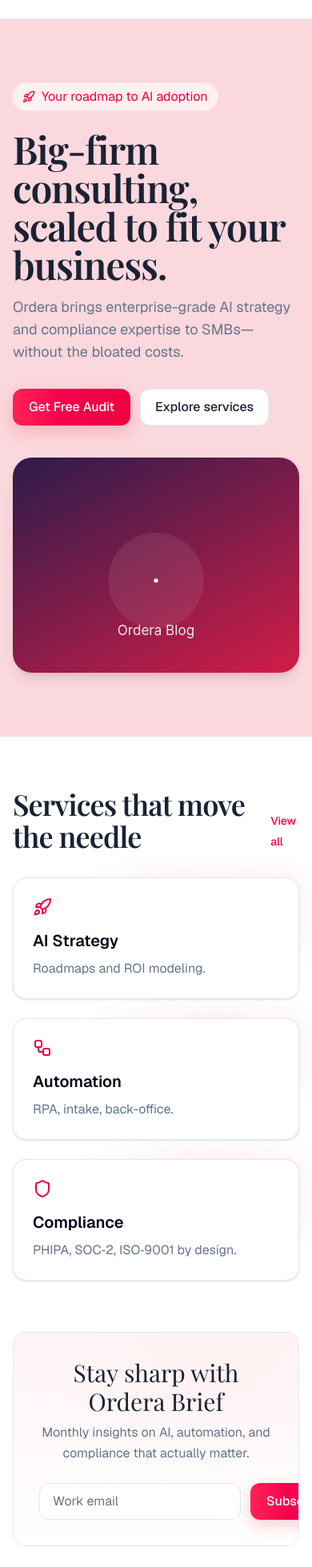
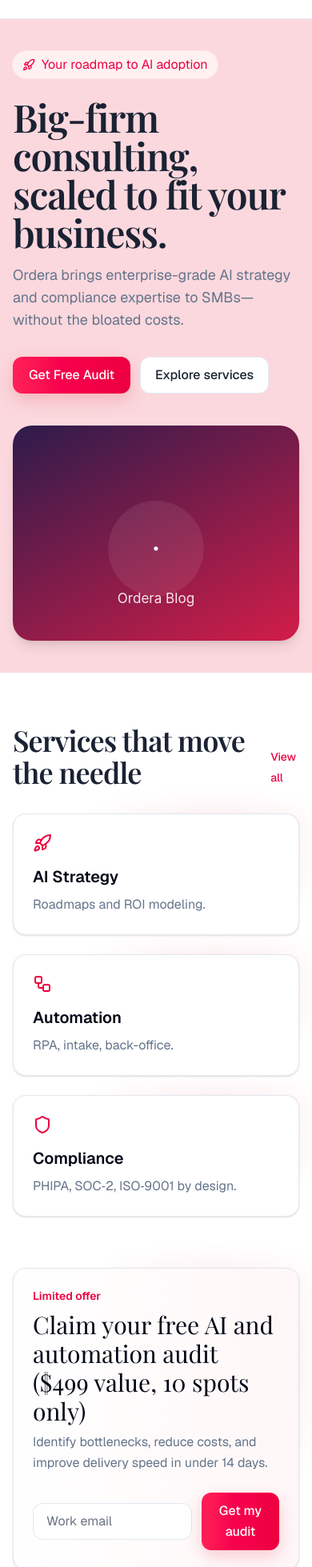
Before and after one commit to ShakibH/ordera-website, a Next.js app: page / in a window 390 px wide. Shown: the part 41-2000 px from the top of the page at 80% size. Built offline with nearby package versions, Linux system fonts and the light colour scheme; a web font is replaced by a local one.

Commit message:
Fix Resend return typing and remove unused import

```diff
--- a/src/app/page.tsx
+++ b/src/app/page.tsx
@@ -19,7 +19,7 @@
     <div>
       {/* Hero */}
       <section className="relative overflow-hidden" style={{ backgroundColor: "#fbd8dd" }}>
-        <div className="container-page relative py-20 md:py-28 grid gap-10 md:grid-cols-2 md:items-center">
+        <div className="container-page relative py-10 md:py-28 grid gap-10 md:grid-cols-2 md:items-center">
           <motion.div {...fadeUp} className="max-w-3xl">
             <span className="inline-flex items-center gap-2 rounded-full bg-rose-50 px-3 py-1 text-rose-600 ring-1 ring-rose-100">
               <Rocket className="size-4" /> Your roadmap to AI adoption
@@ -72,7 +72,35 @@
         </div>
       </section>
 
-      {/* Newsletter (moved here) */}
+      {/* Promo banner (moved above Newsletter) */}
+      <section className="container-page pb-16">
+        <motion.div {...fadeUp} className="card static-glow p-6 md:p-8 bg-gradient-to-r from-white to-rose-50/60">
+          <div className="flex flex-col md:flex-row md:items-center gap-6">
+            <div className="flex-1">
+              <div className="text-sm text-rose-600 font-semibold">Limited offer</div>
+              <h3 className="display mt-2 text-3xl">Claim your free AI and automation audit ($499 value, 10 spots only)</h3>
+              <p className="mt-2 text-muted-foreground">Identify bottlenecks, reduce costs, and improve delivery speed in under 14 days.</p>
+            </div>
+            <form
+              className="flex w-full md:w-auto items-center gap-3"
+              onSubmit={async (e) => {
+                e.preventDefault();
+                const form = e.currentTarget as HTMLFormElement;
+                const emailInput = form.querySelector("input[type=email]") as HTMLInputElement | null;
+                const email = emailInput?.value || "";
+                await fetch("/api/audit", { method: "POST", headers: { "Content-Type": "application/json" }, body: JSON.stringify({ email }) });
+                if (emailInput) emailInput.value = "";
+                alert("Thanks! We'll reach out about your audit.");
+              }}
+            >
+              <input type="email" placeholder="Work email" className="w-full md:w-80 rounded-xl border px-4 py-2.5" aria-label="Email" required />
+              <button className="btn-primary btn-glow px-5 py-2.5 rounded-xl">Get my audit</button>
+            </form>
+          </div>
+        </motion.div>
+      </section>
+
+      {/* Newsletter (moved below Promo and fixed mobile layout) */}
       <section className="container-page pb-24">
         <motion.div {...fadeUp} className="relative overflow-hidden rounded-2xl border static-glow">
           <div className="absolute inset-0 bg-gradient-to-b from-rose-50/80 to-white" />
@@ -80,7 +108,7 @@
             <h3 className="display text-3xl">Stay sharp with Ordera Brief</h3>
             <p className="mt-2 text-muted-foreground">Monthly insights on AI, automation, and compliance that actually matter.</p>
             <form
-              className="mx-auto mt-6 flex w-full max-w-xl items-center gap-3"
+              className="mx-auto mt-6 flex w-full max-w-xl flex-col sm:flex-row items-center gap-3"
               onSubmit={async (e) => {
                 e.preventDefault();
                 const form = e.currentTarget as HTMLFormElement;
@@ -91,8 +119,8 @@
                 alert("Thanks for subscribing!");
               }}
             >
-              <input type="email" placeholder="Work email" className="flex-1 rounded-xl border px-4 py-2.5" aria-label="Email" required />
-              <button className="btn-primary btn-glow px-5 py-2.5 rounded-xl">
+              <input type="email" placeholder="Work email" className="w-full sm:flex-1 rounded-xl border px-4 py-2.5" aria-label="Email" required />
+              <button className="btn-primary btn-glow px-5 py-2.5 rounded-xl w-full sm:w-auto">
                 Subscribe
               </button>
             </form>
@@ -121,33 +149,7 @@
         </div>
       </section>
 
-      {/* Promo banner (with updated copy) */}
-      <section className="container-page pb-16">
-        <motion.div {...fadeUp} className="card static-glow p-6 md:p-8 bg-gradient-to-r from-white to-rose-50/60">
-          <div className="flex flex-col md:flex-row md:items-center gap-6">
-            <div className="flex-1">
-              <div className="text-sm text-rose-600 font-semibold">Limited offer</div>
-              <h3 className="display mt-2 text-3xl">Claim your free AI and automation audit ($499 value, 10 spots only)</h3>
-              <p className="mt-2 text-muted-foreground">Identify bottlenecks, reduce costs, and improve delivery speed in under 14 days.</p>
-            </div>
-            <form
-              className="flex w-full md:w-auto items-center gap-3"
-              onSubmit={async (e) => {
-                e.preventDefault();
-                const form = e.currentTarget as HTMLFormElement;
-                const emailInput = form.querySelector("input[type=email]") as HTMLInputElement | null;
-                const email = emailInput?.value || "";
-                await fetch("/api/audit", { method: "POST", headers: { "Content-Type": "application/json" }, body: JSON.stringify({ email }) });
-                if (emailInput) emailInput.value = "";
-                alert("Thanks! We'll reach out about your audit.");
-              }}
-            >
-              <input type="email" placeholder="Work email" className="w-full md:w-80 rounded-xl border px-4 py-2.5" aria-label="Email" required />
-              <button className="btn-primary btn-glow px-5 py-2.5 rounded-xl">Get my audit</button>
-            </form>
-          </div>
-        </motion.div>
-      </section>
+
 
       {/* Testimonials */}
       <section className="container-page pb-20">
```
